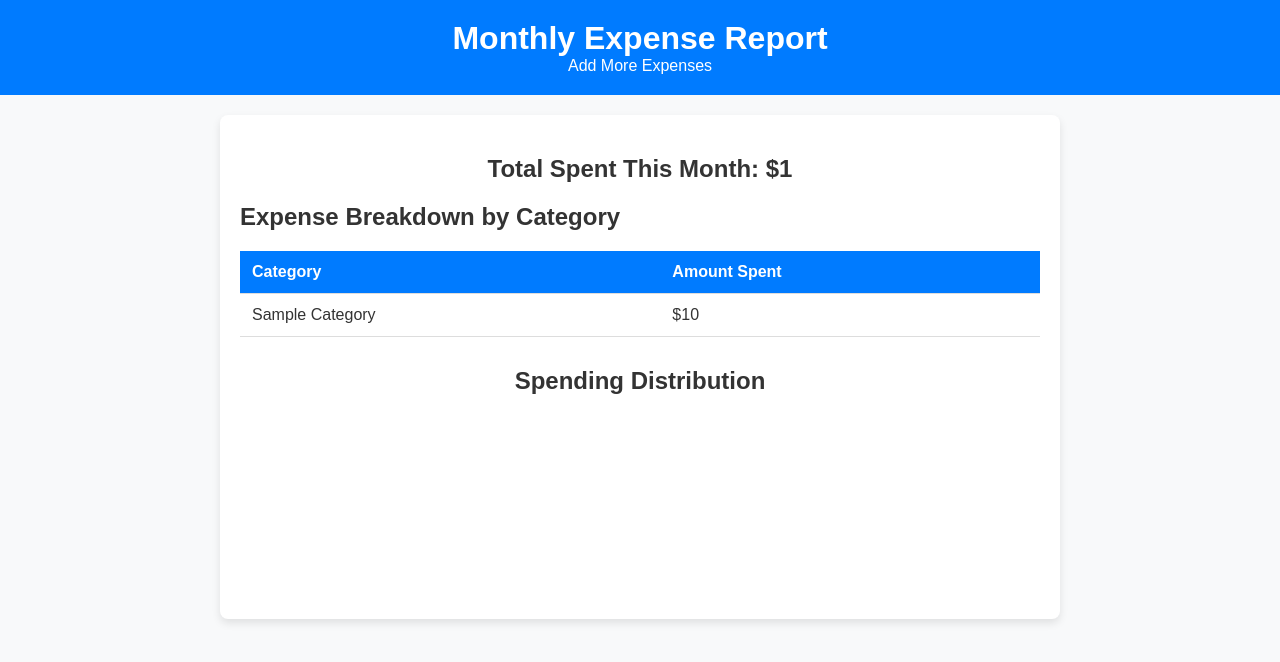
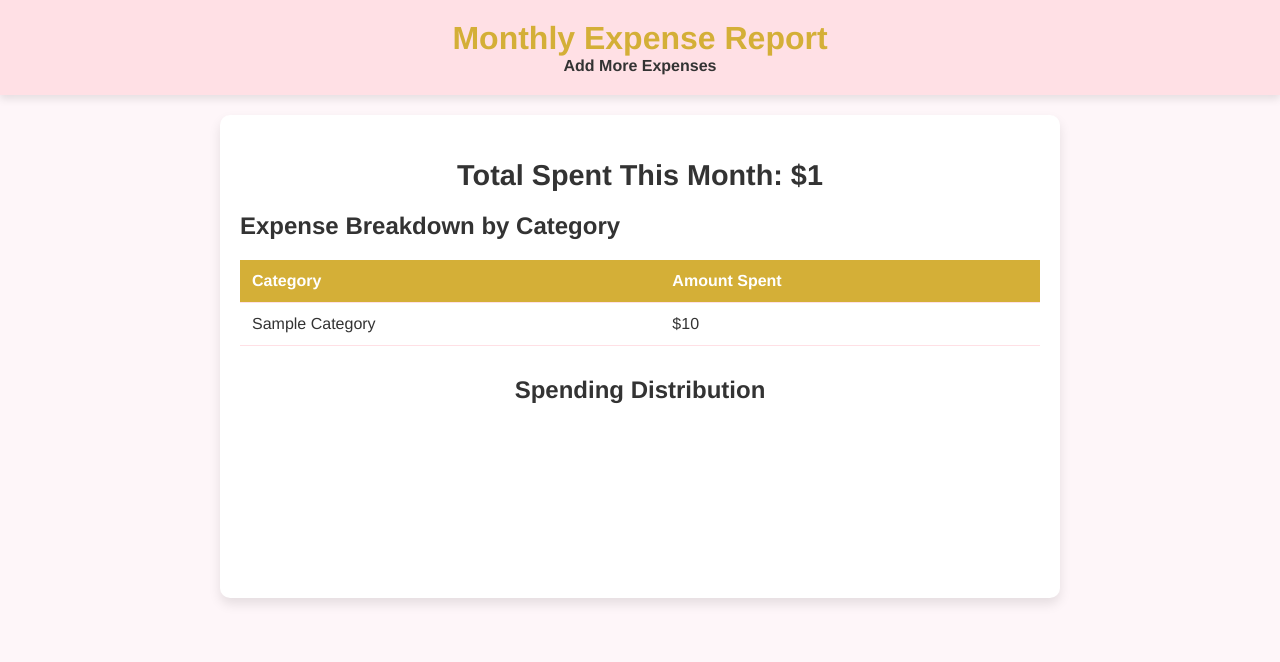
Before and after one commit to Tolu-McGill/App-for-Rose, a Flask app: template templates/report.html in a window 1280 px wide. Shown: the top 662 px of the page. Run offline with Flask 3, Linux system fonts and the light colour scheme; the template is opened without the code that fills it: most values are stand-ins (such as "Sample title", 1, 10 or a date in 2020); a map, chart or similar area stays blank; some libraries are stand-ins or nearby versions.

Commit message:
update css

```diff
--- a/static/style.css
+++ b/static/style.css
@@ -1,105 +1,125 @@
 /* General Styling */
 body {
-    font-family: Arial, sans-serif;
-    background-color: #f8f9fa;
+    font-family: 'Helvetica Neue', sans-serif;
+    background-color: #fef6f9; /* Very light pink for a soft backdrop */
+    color: #333;
     margin: 0;
     padding: 0;
-    color: #333;
 }
 
 header {
-    background-color: #007bff;
+    background-color: #ffe0e5; /* Soft pink */
+    color: #333;
+    text-align: center;
     padding: 20px;
-    color: #fff;
-    text-align: center;
+    box-shadow: 0px 4px 8px rgba(0, 0, 0, 0.1);
 }
 
 header h1 {
+    color: #d4af37; /* Gold */
     margin: 0;
     font-size: 2rem;
 }
 
 header a {
-    color: #fff;
+    color: #333;
     text-decoration: none;
     font-size: 1rem;
+    font-weight: bold;
 }
 
+/* Main Container */
 main {
     margin: 20px auto;
     max-width: 800px;
     padding: 20px;
-    background-color: #ffffff;
-    box-shadow: 0px 4px 8px rgba(0, 0, 0, 0.1);
-    border-radius: 8px;
+    background-color: #fff;
+    box-shadow: 0px 6px 12px rgba(0, 0, 0, 0.1);
+    border-radius: 10px;
 }
 
-/* Form Styling for index.html */
+/* Form Styling */
 form {
     display: flex;
     flex-direction: column;
-    gap: 10px;
+    gap: 15px;
 }
 
 label {
     font-weight: bold;
-    margin-bottom: 5px;
+    color: #333;
 }
 
-select, input[type="text"], input[type="number"], button {
-    padding: 10px;
+input[type="number"],
+select,
+button {
+    padding: 12px;
     font-size: 1rem;
-    border: 1px solid #ced4da;
-    border-radius: 5px;
+    border: 1px solid #d4af37; /* Gold */
+    border-radius: 8px;
     width: 100%;
+    transition: all 0.3s ease;
+}
+
+input[type="number"]:focus,
+select:focus {
+    outline: none;
+    border-color: #ff8f8f; /* Darker pink for focus */
 }
 
 button {
-    background-color: #007bff;
+    background-color: #d4af37; /* Gold */
     color: #fff;
     cursor: pointer;
-    transition: background-color 0.3s;
+    font-weight: bold;
 }
 
 button:hover {
-    background-color: #0056b3;
+    background-color: #ff8f8f; /* Soft pink */
 }
 
-/* Table Styling for report.html */
-#expense-breakdown table {
-    width: 100%;
-    border-collapse: collapse;
-    margin: 20px 0;
-    font-size: 1rem;
-}
-
-#expense-breakdown th, #expense-breakdown td {
-    padding: 12px;
-    text-align: left;
-    border-bottom: 1px solid #ddd;
-}
-
-#expense-breakdown th {
-    background-color: #007bff;
-    color: white;
-}
-
-#expense-breakdown tr:nth-child(even) {
-    background-color: #f2f2f2;
-}
-
-/* Monthly Summary Styling */
+/* Monthly Summary */
 #monthly-summary h2 {
-    font-size: 1.5rem;
     color: #333;
+    font-size: 1.8rem;
     text-align: center;
     margin-bottom: 10px;
 }
 
-/* Chart Section Styling */
-#chart-section {
+#expense-chart {
+    margin-top: 20px;
+}
+
+/* Table Styling */
+#expense-breakdown table {
+    width: 100%;
+    border-collapse: collapse;
+    font-size: 1rem;
+    margin-top: 20px;
+}
+
+#expense-breakdown th,
+#expense-breakdown td {
+    padding: 12px;
+    text-align: left;
+    border-bottom: 1px solid #ffe0e5; /* Light pink border */
+}
+
+#expense-breakdown th {
+    background-color: #d4af37; /* Gold */
+    color: #fff;
+}
+
+#expense-breakdown tr:nth-child(even) {
+    background-color: #fef6f9; /* Soft pink for alternating rows */
+}
+
+/* Chart Section */
+#chart-section h2 {
+    color: #333;
+    font-size: 1.5rem;
     text-align: center;
-    margin: 30px 0;
+    margin-top: 30px;
 }
 
 #expenseChart {
```
